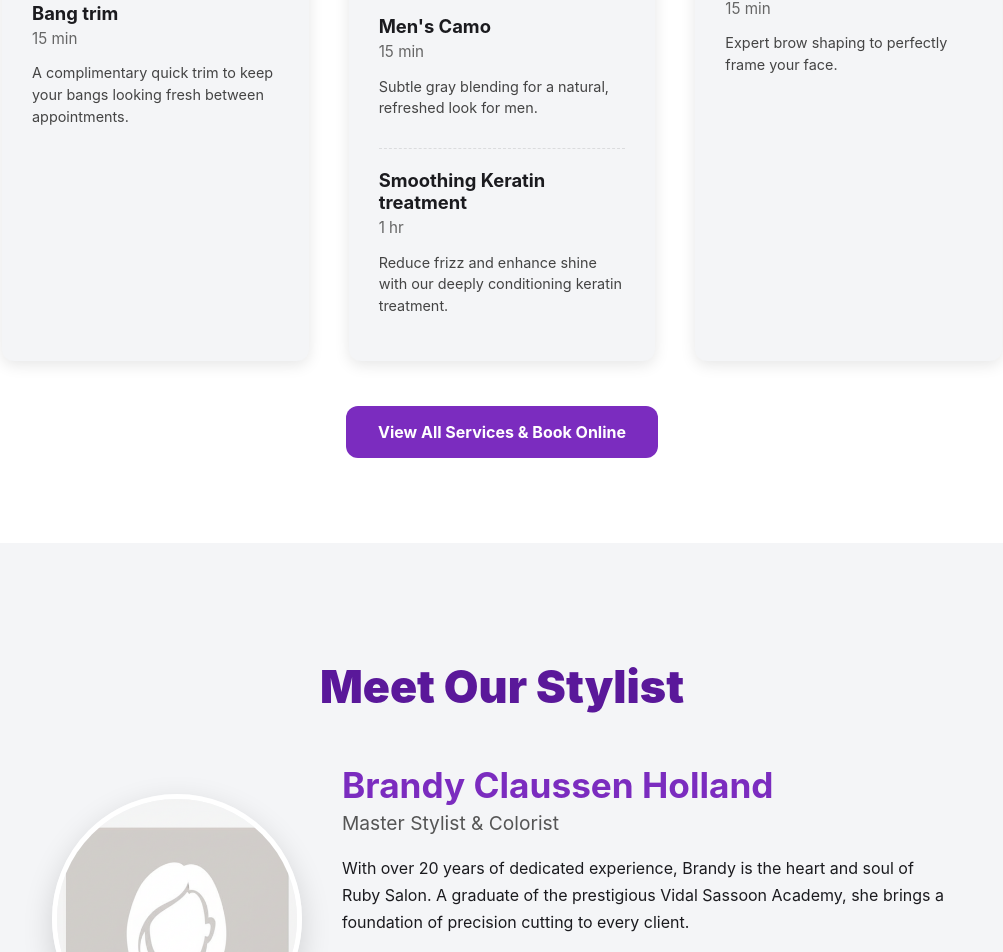
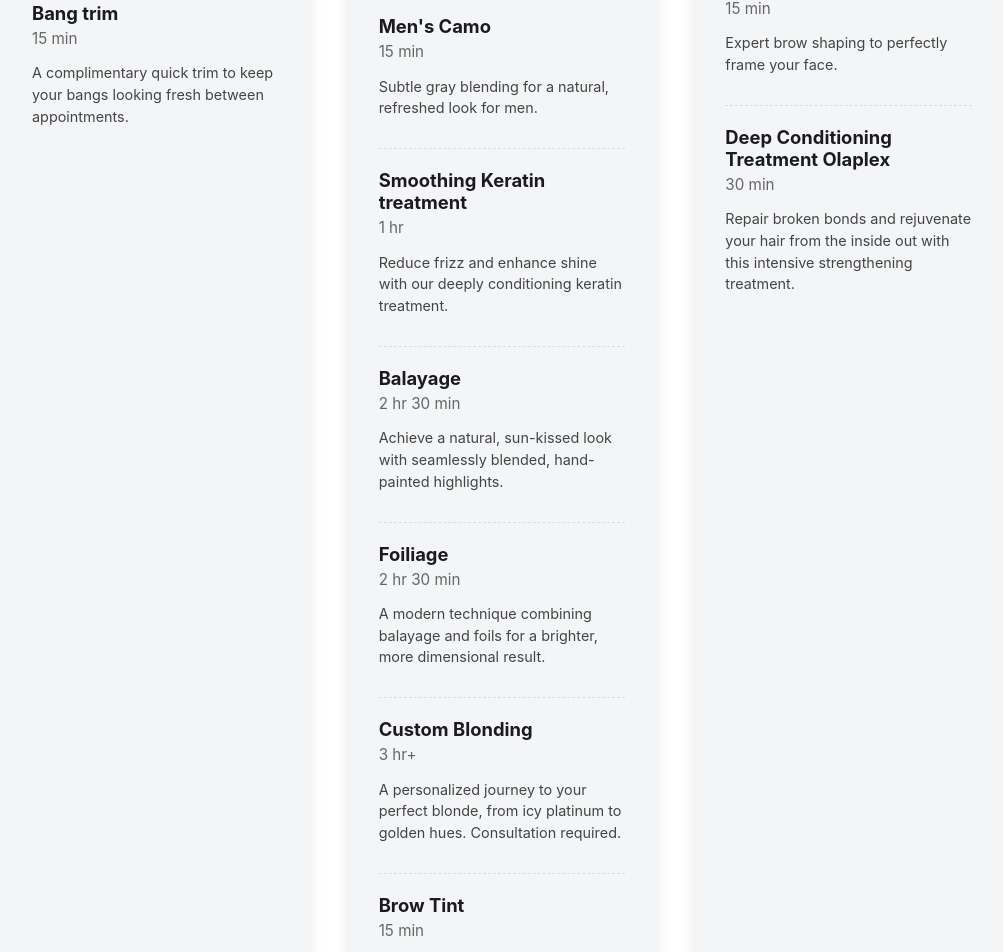
Before and after one commit to ceelo404/ruby-salon, a React (Vite) app: page / in a window 1280 px wide. Shown: the part 1840-2792 px from the top of the page, without its empty margins (138-1141 px from the left). Built offline with nearby package versions, Linux system fonts and the light colour scheme.

Commit message:
Update ServicesSection.jsx

```diff
--- a/src/components/ServicesSection.jsx
+++ b/src/components/ServicesSection.jsx
@@ -18,7 +18,13 @@ const serviceCategories = [
       { name: "Highlights", details: '2 hr', description: "Transform your look with expertly applied highlights, adding dimension and brightness. Includes toner." },
       { name: "Toner", details: '1 hr', description: "Refresh your existing color or neutralize unwanted tones for a vibrant finish." },
       { name: "Men's Camo", details: '15 min', description: "Subtle gray blending for a natural, refreshed look for men." },
-      { name: "Smoothing Keratin treatment", details: '1 hr', description: "Reduce frizz and enhance shine with our deeply conditioning keratin treatment." }
+      { name: "Smoothing Keratin treatment", details: '1 hr', description: "Reduce frizz and enhance shine with our deeply conditioning keratin treatment." },
+      // --- ADDED SERVICES ---
+      { name: "Balayage", details: '2 hr 30 min', description: "Achieve a natural, sun-kissed look with seamlessly blended, hand-painted highlights." },
+      { name: "Foiliage", details: '2 hr 30 min', description: "A modern technique combining balayage and foils for a brighter, more dimensional result." },
+      { name: "Custom Blonding", details: '3 hr+', description: "A personalized journey to your perfect blonde, from icy platinum to golden hues. Consultation required." },
+      { name: "Brow Tint", details: '15 min', description: "Enhance the color and definition of your eyebrows for a fuller, more polished look." },
+      { name: "Artsy Colors", details: '3 hr+', description: "Express yourself with bold, vivid, and fashion-forward colors. Requires a prior consultation." }
     ]
   },
   {
@@ -27,7 +33,9 @@ const serviceCategories = [
       { name: "Blow out", details: '30 min', description: "Includes a thorough wash and a professional blow-dry tailored to your desired style." },
       { name: "Style", details: '45 min', description: "Elevate your look with professional styling, including beautiful curls after a blowout." },
       { name: "Casual Updo", details: '1 hr', description: "Effortless and elegant updos perfect for various occasions." },
-      { name: "Brows", details: '15 min', description: "Expert brow shaping to perfectly frame your face." }
+      { name: "Brows", details: '15 min', description: "Expert brow shaping to perfectly frame your face." },
+      // --- ADDED SERVICE ---
+      { name: "Deep Conditioning Treatment Olaplex", details: '30 min', description: "Repair broken bonds and rejuvenate your hair from the inside out with this intensive strengthening treatment." }
     ]
   }
 ];
```
